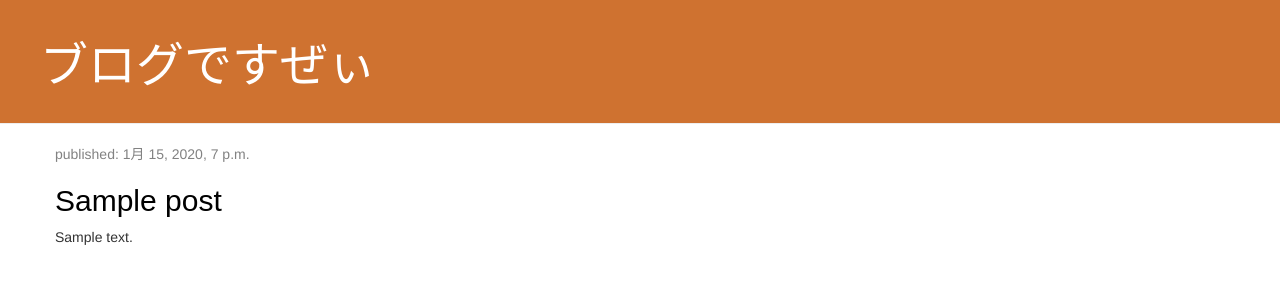
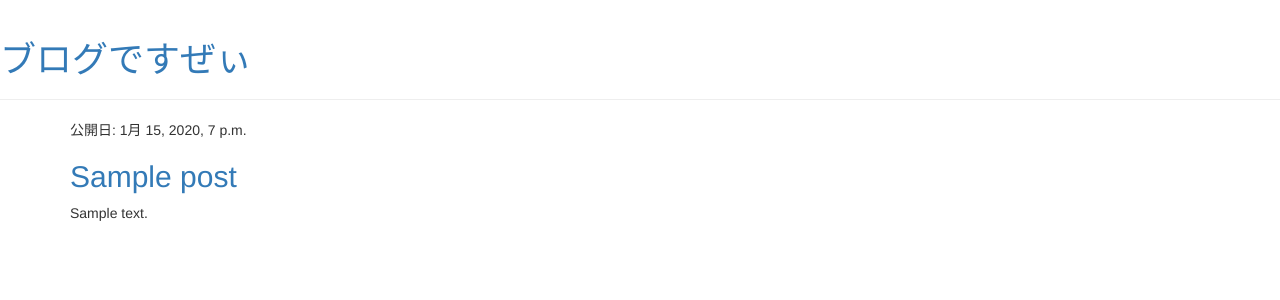
Before and after one commit to noriwosaru/my-first-blog, a Django app: page / in a window 1280 px wide. Shown: the top 300 px of the page. Run offline with Django 3.2, Linux system fonts and the light colour scheme; tables that the repository leaves empty hold one stand-in row (values such as "Sample post"); some libraries are stand-ins or nearby versions; some web fonts are replaced.

Commit message:
Add post-detail

```diff
--- a/blog/templates/blog/base.html
+++ b/blog/templates/blog/base.html
@@ -10,7 +10,7 @@
     <link rel="stylesheet" href="https://stackpath.bootstrapcdn.com/bootstrap/3.4.1/css/bootstrap-theme.min.css" integrity="sha384-6pzBo3FDv/PJ8r2KRkGHifhEocL+1X2rVCTTkUfGk7/0pbek5mMa1upzvWbrUbOZ" crossorigin="anonymous">
     <!-- Latest compiled and minified JavaScript -->
     <script src="https://stackpath.bootstrapcdn.com/bootstrap/3.4.1/js/bootstrap.min.js" integrity="sha384-aJ21OjlMXNL5UyIl/XNwTMqvzeRMZH2w8c5cRVpzpU8Y5bApTppSuUkhZXN0VxHd" crossorigin="anonymous"></script>
-     <link rel="stylesheet" href="{% static 'css/blog.css' %}">
+     <link href="{% static 'css/blog.css' %}" type="text/css">
     <meta charset="UTF-8">
     <title>ブログですぜぃ</title>
 </head>
--- a/blog/templates/blog/post_list.html
+++ b/blog/templates/blog/post_list.html
@@ -4,7 +4,7 @@
      {% for post in posts %}
            <div class="post">
                <div class="date">
-                        <p>published: {{ post.published_date }}</p>
+                        <p>公開日: {{ post.published_date }}</p>
                </div>
                <h2><a href="{% url 'post_detail' pk=post.pk %}">{{ post.title }}</a></h2>
                <p>{{ post.text|linebreaksbr }}</p>
```
